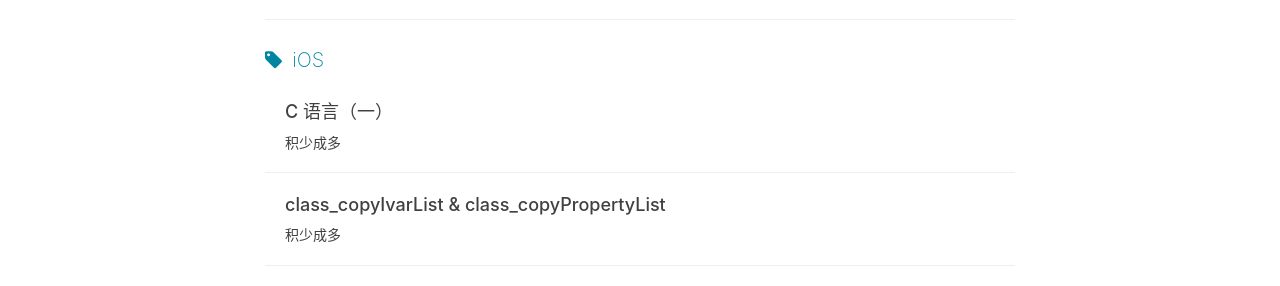
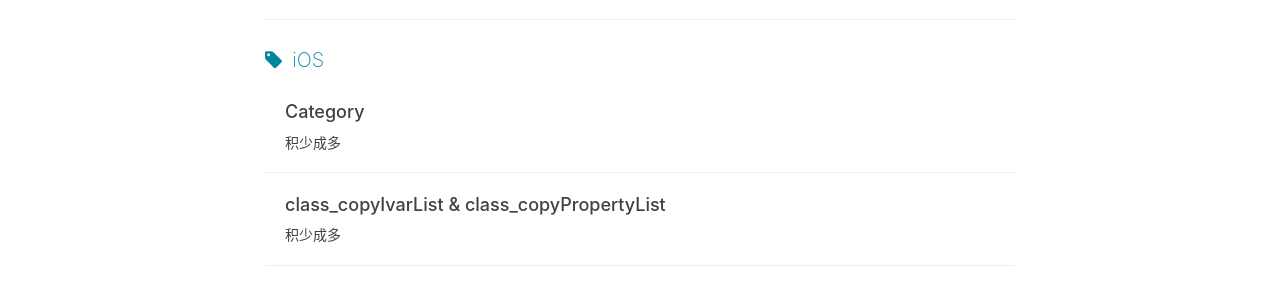
Before and after one commit to mdzzyyy/mdzzyyy.github.io, a Jekyll site: the page built from tags.html, in a window 1280 px wide. Shown: the part 441-727 px from the top of the page. Built offline with Jekyll 4.4.1, drawn with Linux system fonts in a browser that asks for light colours; nearby versions of some CDN libraries; comment, search, counter and statistics services are not loaded.

Commit message:
Update 2020-07-28-Category.md

````diff
--- a/_posts/2020-07-28-Category.md
+++ b/_posts/2020-07-28-Category.md
@@ -1,6 +1,6 @@
 ---
 layout:     post   				    # 使用的布局（不需要改）
-title:      C 语言（一） 				# 标题
+title:      Category 				# 标题
 subtitle:   积少成多 #副标题
 date:       2020-07-20				# 时间
 author:     bkun 						# 作者
@@ -113,6 +113,7 @@ static struct /*_method_list_t*/ {
 } _OBJC_$_CATEGORY_CLASS_METHODS_Person_$_Test __attribute__ ((used, section ("__DATA,__objc_const"))) = {
 	sizeof(_objc_method),
 	1,
+	{{(struct objc_selector *)"abc", "v16@0:8", (void *)_C_Person_Test_abc}}
 };
 ```
 \_CATEGORY\_CLASS\_METHODS\_Person\_ 应该是类方法，并为结构体变量赋值。
````
